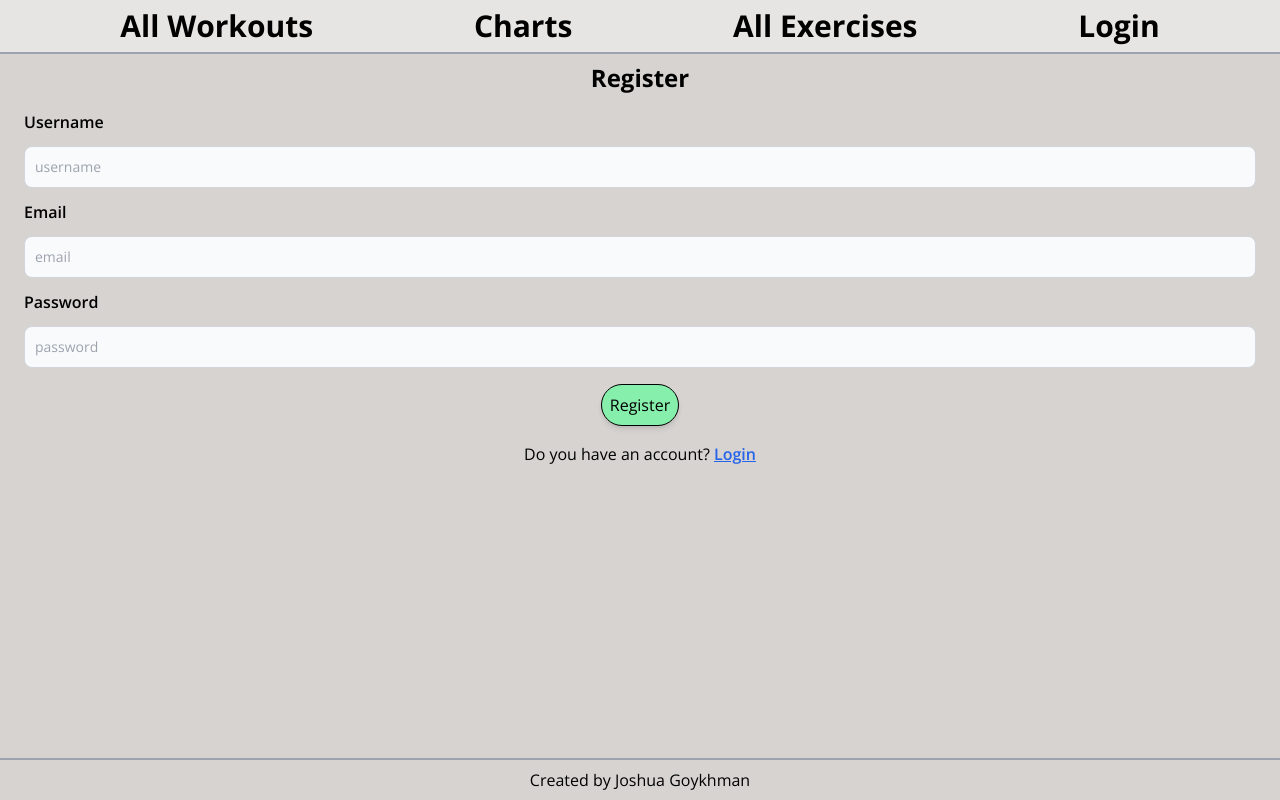
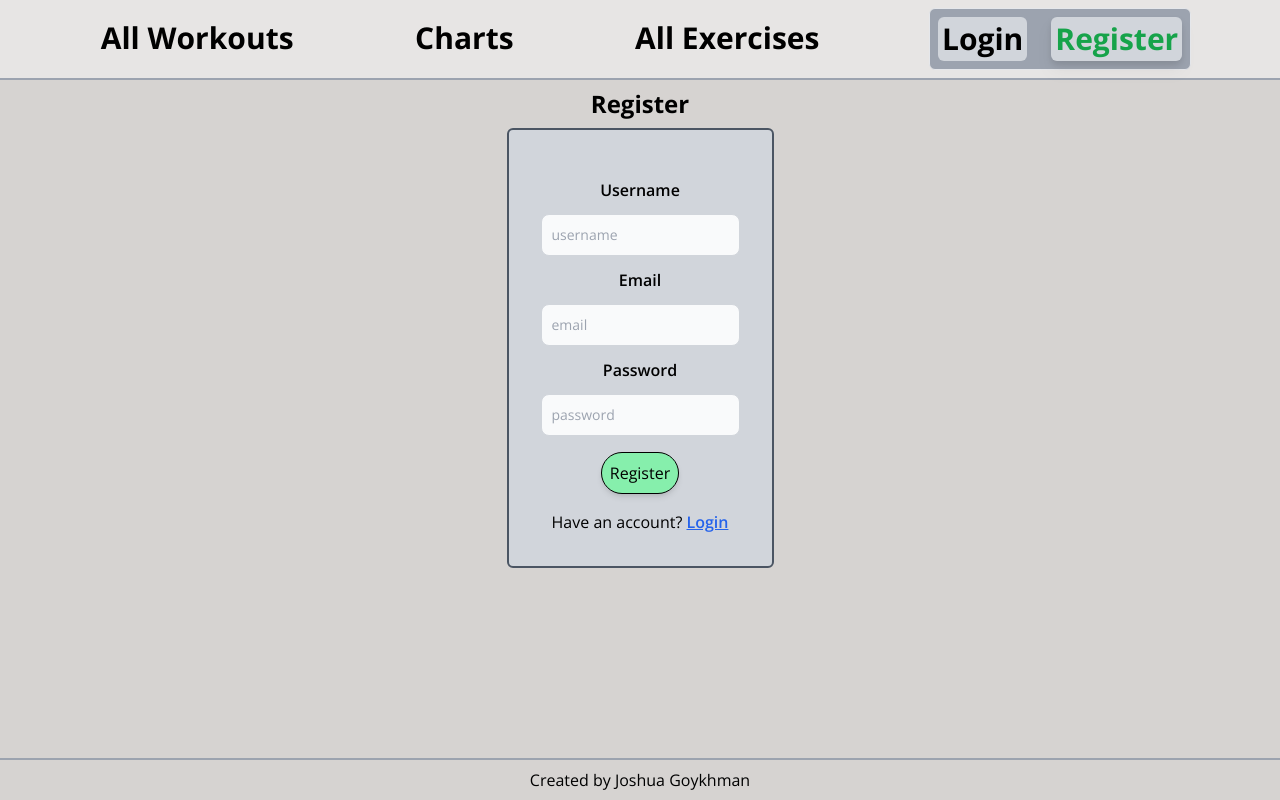
Before and after one commit to jgoyk/WorkoutTracker, a React (Vite) app in the folder frontend/: page /register in a window 1280 px wide. Built offline with nearby package versions, Linux system fonts and the light colour scheme.

Commit message:
Home page css updates

```diff
--- a/frontend/src/components/navBar.jsx
+++ b/frontend/src/components/navBar.jsx
@@ -9,31 +9,39 @@ function NavBar() {
       <div className="flex flex-row border-b-2 border-gray-400 py-2 px-10 justify-around">
         <NavLink to={"/"}
           className={({ isActive, isPending }) =>
-            isPending ? "text-red-400 font-bold text-3xl" : isActive ? "text-green-600 drop-shadow-lg font-bold text-3xl" : "font-bold text-3xl"
+            isPending ? "text-red-400 font-bold text-3xl p-3" : isActive ? "text-green-600 drop-shadow-lg font-bold text-3xl p-3" : "font-bold text-3xl p-3"
           }>
           All Workouts
         </NavLink>
         <NavLink to={"/charts"}
           className={({ isActive, isPending }) =>
-            isPending ? "text-red-400 font-bold text-3xl" : isActive ? "text-green-600 drop-shadow-lg font-bold text-3xl" : "font-bold text-3xl"
+            isPending ? "text-red-400 font-bold text-3xl p-3" : isActive ? "text-green-600 drop-shadow-lg font-bold text-3xl p-3" : "font-bold text-3xl p-3"
           }>
             Charts
         </NavLink>
         <NavLink to={"/exercises"}
           className={({ isActive, isPending }) =>
-            isPending ? "text-red-400 font-bold text-3xl" : isActive ? "text-green-600 drop-shadow-lg font-bold text-3xl" : "font-bold text-3xl"
+            isPending ? "text-red-400 font-bold text-3xl p-3" : isActive ? "text-green-600 drop-shadow-lg font-bold text-3xl p-3" : "font-bold text-3xl p-3"
           }>
             All Exercises
         </NavLink>
         {/* <div>{currentUser?.username}</div> */}
         {currentUser ?
           <button onClick={logout} className="font-semibold text-xl">Logout</button> :
-          <NavLink to={"/login" }
-            className={({ isActive, isPending }) =>
-              isPending ? "text-red-400 font-bold text-3xl" : isActive ? "text-green-600 drop-shadow-lg font-bold text-3xl" : "font-bold text-3xl"
-            }>
-            Login
-          </NavLink>
+          <div className="flex flex-row gap-6 border bg-gray-400 rounded-md p-2">
+            <NavLink to={"/login" }
+              className={({ isActive, isPending }) =>
+                isPending ? "text-red-400 font-bold text-3xl bg-gray-300 rounded-md" : isActive ? "text-green-600 drop-shadow-lg font-bold text-3xl bg-gray-300 rounded-md p-1" : "font-bold text-3xl bg-gray-300 rounded-md hover:bg-gray-600 hover:text-white p-1"
+              }>
+              Login
+            </NavLink>
+            <NavLink to={"/register" }
+              className={({ isActive, isPending }) =>
+                isPending ? "text-red-400 font-bold text-3xl" : isActive ? "text-green-600 drop-shadow-lg font-bold text-3xl bg-gray-300 rounded-md p-1" : "font-bold text-3xl  bg-gray-300 rounded-md hover:bg-gray-600 hover:text-white p-1"
+              }>
+              Register
+            </NavLink>
+          </div>
         }
       </div>
     )
--- a/frontend/src/routes/home.jsx
+++ b/frontend/src/routes/home.jsx
@@ -41,12 +41,14 @@ function Home() {
       {workouts.map((workout, idx) => (
         <WorkoutDetails key={idx} workout={workout}/>
       ))}
-      {!currentUser &&
-        <div>
+      {!currentUser ?
+        <div className="font-bold text-center p-2 text-2xl text-red-600">
           Please login to see your workouts
         </div>
+        :
+        <WorkoutForm/>
       }
-      <WorkoutForm/>
+
     </div>
   )
 }
--- a/frontend/src/routes/login.jsx
+++ b/frontend/src/routes/login.jsx
@@ -31,7 +31,7 @@ const handleSubmit = async e =>{
 
 return (
   <div className="w-full h-full flex flex-col p-2">
-    <div className="font-bold text-2xl text-center">Login</div>
+    <div className="font-bold text-2xl text-center">Login Page</div>
     <div className=" flex flex-row w-full justify-center p-2">
       <div className="flex flex-col max-w-md border-2 rounded-md border-gray-600 py-8 px-4 bg-gray-300">
         {err && <p className="text-red-600 font-bold text-center pt-4">Error: {err}</p>}
--- a/frontend/src/routes/register.jsx
+++ b/frontend/src/routes/register.jsx
@@ -30,24 +30,33 @@ function Register() {
 
     return (
       <div className="w-full h-full flex flex-col p-2">
-        <div className="font-bold text-2xl text-center">Register</div>
+        <div className="font-bold text-2xl text-center">
+            Register
+        </div>
+        <div className="flex flex-row w-full justify-center p-2">
+            <div className="flex flex-col max-w-md border-2 rounded-md border-gray-600 py-8 px-4 bg-gray-300">
                 {err && <p className="text-red-600 font-bold text-center pt-4">Error: {err}</p>}
+
+
                 <form className="p-2">
                     <div className="flex flex-col p-2 gap-3">
-                <label htmlFor="username" className="font-semibold">Username</label>
+                    <label htmlFor="username" className="font-semibold text-center">Username</label>
                     <input required type="text" placeholder="username" name='username' onChange={handleChange} className="bg-gray-50 border border-gray-300 text-gray-900 text-sm rounded-lg focus:ring-blue-500 focus:border-blue-500 block w-full p-2.5 "/>
-                <label htmlFor="email" className="font-semibold">Email</label>
-                <input required type="email" placeholder="email" name='email' onChange={handleChange} className="bg-gray-50 border border-gray-300 text-gray-900 text-sm rounded-lg focus:ring-blue-500 focus:border-blue-500 block w-full p-2.5"/>
-                <label htmlFor="password" className="font-semibold">Password</label>
-                <input required type="password" placeholder="password" name='password' onChange={handleChange} className="bg-gray-50 border border-gray-300 text-gray-900 text-sm rounded-lg focus:ring-blue-500 focus:border-blue-500 block w-full p-2.5"/>
+                    <label htmlFor="email" className="font-semibold text-center">Email</label>
+                        <input required type="email" placeholder="email" name='email' onChange={handleChange} className="bg-gray-50 border border-gray-300 text-gray-900 text-sm rounded-lg focus:ring-blue-500 focus:border-blue-500 block w-full p-2.5 "/>
+                        <label htmlFor="password" className="font-semibold text-center">Password</label>
+                        <input required type="password" placeholder="password" name='password' onChange={handleChange} className="bg-gray-50 border border-gray-300 text-gray-900 text-sm rounded-lg focus:ring-blue-500 focus:border-blue-500 block w-full p-2.5 "/>
                     </div>
                     <div className="flex flex-row justify-center w-full py-2">
                         <button onClick={handleSubmit} className="shadow-md rounded-full bg-green-300 p-2 border border-black hover:bg-green-400">Register</button>
                     </div>
                 </form>
             <span className="text-center">
-                Do you have an account? <Link to="/login" className="text-blue-600 font-semibold underline hover:text-blue-500">Login</Link>
+                Have an account? <Link to="/login" className="text-blue-600 font-semibold underline hover:text-blue-500">Login</Link>
             </span>
+            </div>
+        </div>
+
       </div>
     )
   }
```
Lines whose indentation alone changed are shown as unchanged.
